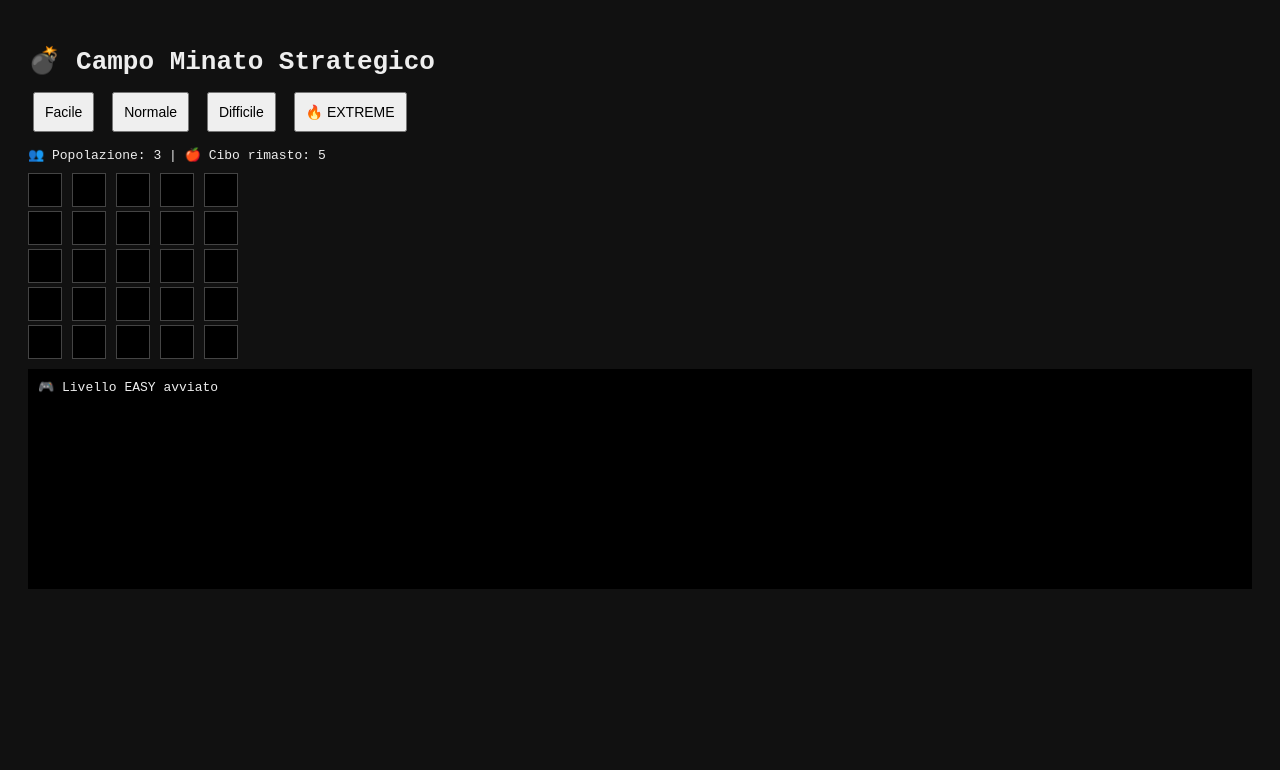
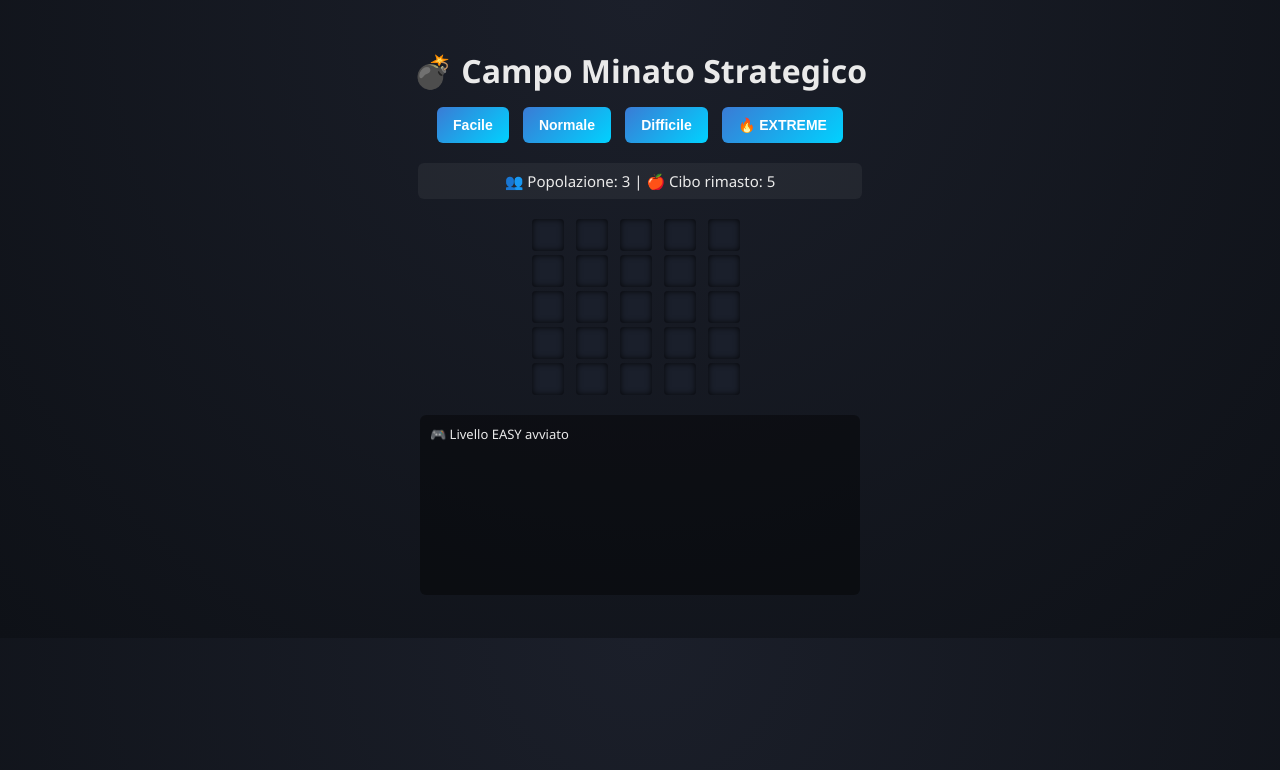
Before and after one commit to inglagattuta/factory, a website: page docs/index.html in a window 1280 px wide. Both pictures are taken after a click on the button "Facile". Drawn offline with Linux system fonts and the light colour scheme.

Commit message:
Update style.css

```diff
--- a/docs/style.css
+++ b/docs/style.css
@@ -1,60 +1,104 @@
+/* ===== BASE ===== */
 body {
-  font-family: monospace;
-  background: #111;
-  color: #eee;
+  font-family: 'Segoe UI', monospace;
+  background: radial-gradient(circle at top, #1b1f2a, #0e1117);
+  color: #eaeaea;
   padding: 20px;
+  text-align: center;
 }
 
 h1 {
   margin-bottom: 10px;
+  font-weight: 600;
 }
 
-#menu button {
-  margin: 5px;
-  padding: 10px;
-  font-size: 14px;
-  cursor: pointer;
+/* ===== MENU ===== */
+#menu {
+  margin-bottom: 15px;
 }
 
-#status {
-  margin: 10px 0;
+button {
+  background: linear-gradient(135deg, #3a7bd5, #00d2ff);
+  border: none;
+  color: #fff;
+  padding: 10px 16px;
+  margin: 5px;
+  font-size: 14px;
+  font-weight: bold;
+  border-radius: 6px;
+  cursor: pointer;
+  transition: transform 0.15s, box-shadow 0.15s;
 }
 
+button:hover {
+  transform: translateY(-2px);
+  box-shadow: 0 4px 12px rgba(0,0,0,0.4);
+}
+
+button:active {
+  transform: scale(0.96);
+}
+
+/* ===== STATUS ===== */
+#status {
+  margin: 12px auto;
+  padding: 8px 12px;
+  max-width: 420px;
+  background: rgba(255,255,255,0.05);
+  border-radius: 6px;
+  font-size: 15px;
+}
+
+/* ===== MAP ===== */
 #map {
   display: grid;
   gap: 4px;
-  margin: 10px 0;
+  justify-content: center;
+  margin: 20px auto;
 }
 
+/* ===== CELLS ===== */
 .cell {
-  width: 40px;
-  height: 40px;
-  border: 1px solid #444;
+  width: 32px;
+  height: 32px;
+  border-radius: 4px;
   display: flex;
   align-items: center;
   justify-content: center;
-  background: #222;
-  font-size: 14px;
+  font-size: 15px;
   cursor: pointer;
+  user-select: none;
+  transition: background 0.15s, transform 0.1s;
 }
 
+.cell:hover {
+  transform: scale(1.05);
+}
+
+/* ===== STATES ===== */
 .hidden {
-  background: #000;
+  background: #1a1f2b;
+  box-shadow: inset 0 0 6px rgba(0,0,0,0.8);
 }
 
 .revealed {
-  background: #333;
+  background: #2b3142;
 }
 
+.flagged {
+  background: #402020;
+  cursor: not-allowed;
+}
+
+/* ===== LOG ===== */
 #log {
-  background: #000;
+  background: rgba(0,0,0,0.4);
   padding: 10px;
-  height: 200px;
+  margin: 15px auto;
+  max-width: 420px;
+  height: 160px;
   overflow-y: auto;
-  margin-top: 10px;
+  border-radius: 6px;
   font-size: 13px;
+  text-align: left;
 }
-.cell {
-  width: 32px;
-  height: 32px;
-}
```
